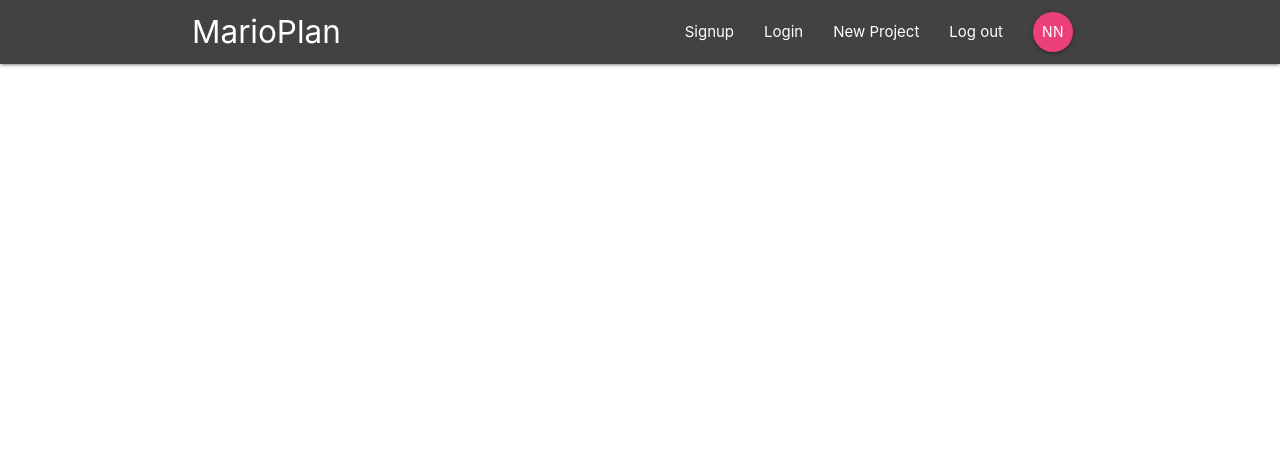
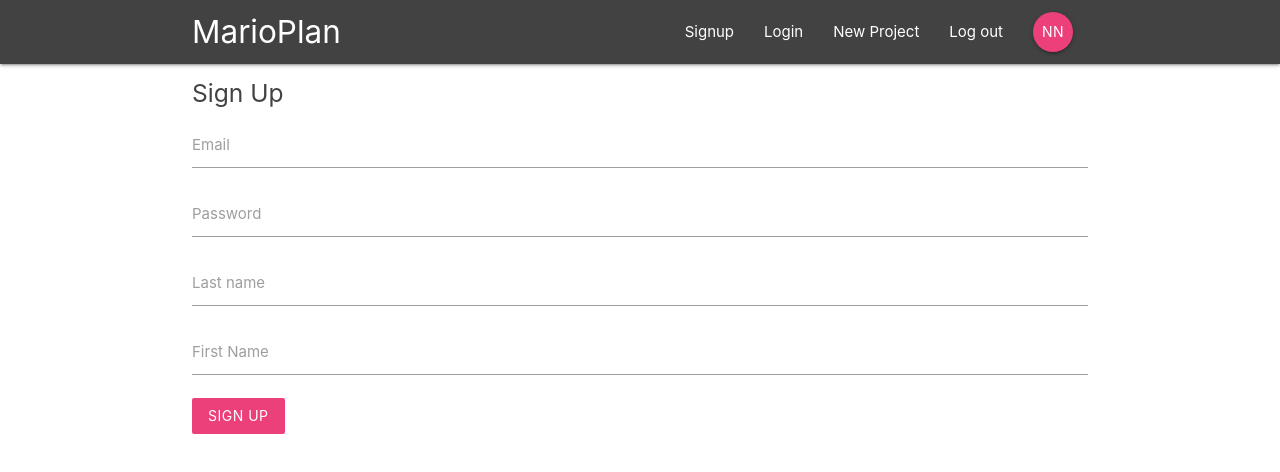
Before and after one commit to alexSiera/reactReduxFirebaseReact, a React (Create React App) app in the folder marioplan/: page /signup in a window 1280 px wide. Shown: the top 472 px of the page. Built offline with nearby package versions, Linux system fonts and the light colour scheme.

Commit message:
add signUp and signIn components

```diff
--- a/marioplan/public/index.html
+++ b/marioplan/public/index.html
@@ -28,5 +28,7 @@
   <body>
     <noscript>You need to enable JavaScript to run this app.</noscript>
     <div id="root"></div>
+    <!-- Compiled and minified JavaScript -->
+    <script src="https://cdnjs.cloudflare.com/ajax/libs/materialize/1.0.0/js/materialize.min.js"></script>
   </body>
 </html>
--- a/marioplan/src/App.js
+++ b/marioplan/src/App.js
@@ -3,6 +3,8 @@
 import Navbar from './components/layout/Navbar';
 import Dashboard from './components/dashboard/Dashboard';
 import ProjectDetails from './components/projects/ProjectDetails';
+import SignIn from './components/auth/SignIn';
+import SignUp from './components/auth/SignUp';
 class App extends Component {
   render() {
     return (
@@ -10,8 +12,10 @@
         <div className='App'>
           <Navbar />
           <Switch>
-            <Route path='/' exact  component={Dashboard} />
+            <Route path='/' exact component={Dashboard} />
             <Route path='/project/:id' component={ProjectDetails} />
+            <Route path='/signin' component={SignIn} />
+            <Route path='/signup' component={SignUp} />
           </Switch>
         </div>
       </BrowserRouter>
--- a/marioplan/src/components/auth/SignIn.js
+++ b/marioplan/src/components/auth/SignIn.js
@@ -0,0 +1,43 @@
+import React, { Component } from 'react';
+
+class SignIn extends Component {
+  state = {
+    email: '',
+    password: ''
+  };
+  handleChange = (e) => {
+    this.setState({
+      [e.target.id]: e.target.value
+    })
+  };
+  handleSubmit = (e) => {
+    e.preventDefault();
+    console.log(this.state);
+  };
+  render() {
+    return (
+      <div className='container'>
+        <form onSubmit={this.handleSubmit} className='white'>
+          <h5 className='grey-text text-darken-3'>Sign In</h5>
+          <div className='input-field'>
+            <input type='email' id='email'  onChange={this.handleChange} />
+            <label htmlFor='email'>
+              Email
+            </label>
+          </div>
+          <div className='input-field'>
+            <input type='password' id='password' onChange={this.handleChange} />
+            <label htmlFor='password' >
+              Password
+            </label>
+          </div>
+          <div className='input-field'>
+            <button className='btn pink lighten-1 z-depth-0'>Login</button>
+          </div>
+        </form>
+      </div>
+    );
+  }
+}
+
+export default SignIn;
--- a/marioplan/src/components/auth/SignUp.js
+++ b/marioplan/src/components/auth/SignUp.js
@@ -0,0 +1,57 @@
+import React, { Component } from 'react';
+
+class SignUp extends Component {
+  state = {
+    email: '',
+    password: '',
+    firstName: '',
+    lastName: '',
+  };
+  handleChange = (e) => {
+    this.setState({
+      [e.target.id]: e.target.value
+    })
+  };
+  handleSubmit = (e) => {
+    e.preventDefault();
+    console.log(this.state);
+  };
+  render() {
+    return (
+      <div className='container'>
+        <form onSubmit={this.handleSubmit} className='white'>
+          <h5 className='grey-text text-darken-3'>Sign Up</h5>
+          <div className='input-field'>
+            <input type='email' id='email'  onChange={this.handleChange} />
+            <label htmlFor='email'>
+              Email
+            </label>
+          </div>
+          <div className='input-field'>
+            <input type='password' id='password' onChange={this.handleChange} />
+            <label htmlFor='password' >
+              Password
+            </label>
+          </div>
+          <div className='input-field'>
+            <input type='text' id='lastName' onChange={this.handleChange} />
+            <label htmlFor='lastName' >
+              Last name
+            </label>
+          </div>
+          <div className='input-field'>
+            <input type='text' id='firstName' onChange={this.handleChange} />
+            <label htmlFor='firstName' >
+              First Name
+            </label>
+          </div>
+          <div className='input-field'>
+            <button className='btn pink lighten-1 z-depth-0'>Sign Up</button>
+          </div>
+        </form>
+      </div>
+    );
+  }
+}
+
+export default SignUp;
```
